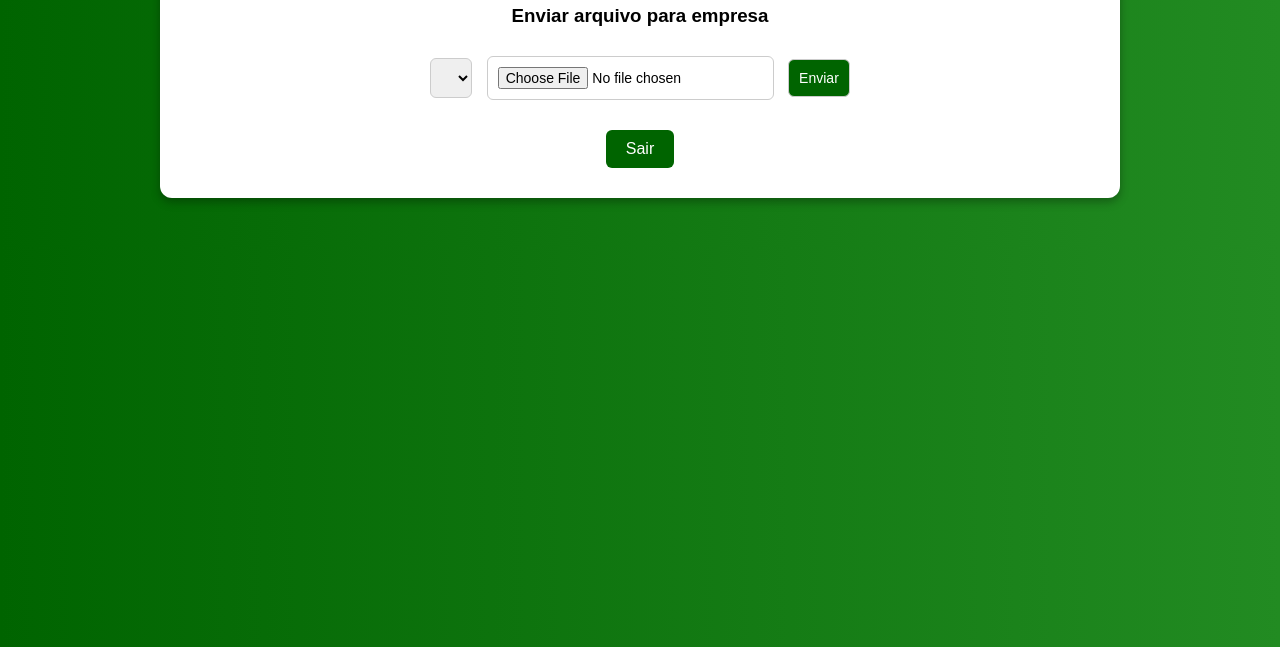
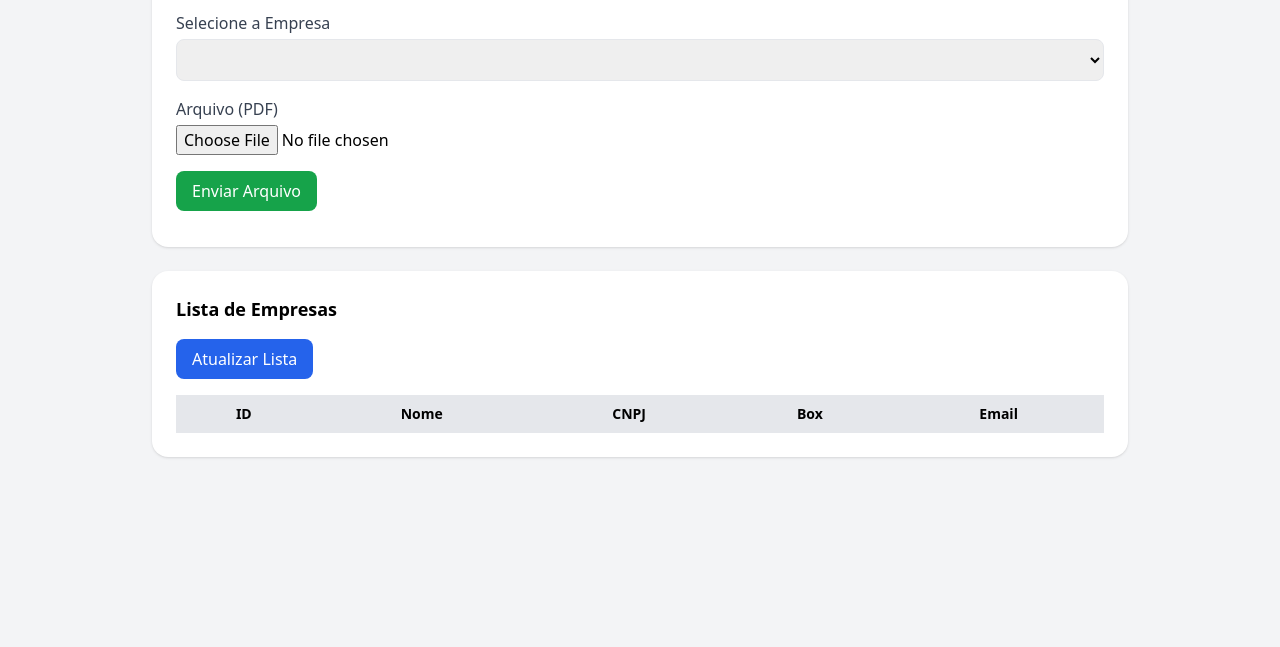
Before and after one commit to santafe102025-oss/projetoceasa, a website: page public/admin.html in a window 1280 px wide. Shown: the part 153-800 px from the top of the page. Drawn offline with nearby package versions, Linux system fonts and the light colour scheme; no server answers.

Commit message:
Adicionado login de administrador CEASA

```diff
--- /dev/null
+++ b/public/admin-login.html
@@ -0,0 +1,50 @@
+<!DOCTYPE html>
+<html lang="pt-BR">
+<head>
+  <meta charset="UTF-8" />
+  <meta name="viewport" content="width=device-width, initial-scale=1.0" />
+  <title>Login Administrador - CEASA</title>
+  <script src="https://cdn.tailwindcss.com"></script>
+</head>
+<body class="bg-gray-100 flex items-center justify-center h-screen">
+
+  <div class="bg-white p-8 rounded-2xl shadow-lg w-full max-w-md">
+    <h1 class="text-2xl font-bold text-center text-gray-800 mb-6">Login Administrador</h1>
+
+    <form action="/login" method="POST" class="space-y-4">
+      <div>
+        <label class="block text-gray-700 mb-1">Email</label>
+        <input
+          type="email"
+          name="email"
+          required
+          placeholder="admin@ceasa.com"
+          class="w-full border rounded-lg px-3 py-2 focus:outline-none focus:ring-2 focus:ring-blue-500"
+        />
+      </div>
+
+      <div>
+        <label class="block text-gray-700 mb-1">Senha</label>
+        <input
+          type="password"
+          name="senha"
+          required
+          placeholder="Digite a senha"
+          class="w-full border rounded-lg px-3 py-2 focus:outline-none focus:ring-2 focus:ring-blue-500"
+        />
+      </div>
+
+      <button
+        type="submit"
+        class="w-full bg-blue-600 text-white py-2 rounded-lg hover:bg-blue-700 transition">
+        Entrar
+      </button>
+    </form>
+
+    <p class="text-center text-sm text-gray-500 mt-6">
+      <a href="/login" class="text-blue-600 hover:underline">Login de Empresas</a>
+    </p>
+  </div>
+
+</body>
+</html>
--- a/public/admin.html
+++ b/public/admin.html
@@ -2,110 +2,120 @@
 <html lang="pt-BR">
 <head>
   <meta charset="UTF-8">
-  <title>Painel do Administrador</title>
-  <script src="/config.js"></script>
-  <style>
-    body {
-      font-family: Arial, sans-serif;
-      background: linear-gradient(to right, #006400, #228B22);
-      color: white;
-      text-align: center;
-      margin: 0;
-      padding: 0;
-    }
-    .container {
-      max-width: 900px;
-      margin: 50px auto;
-      background: white;
-      color: black;
-      border-radius: 12px;
-      padding: 30px;
-      box-shadow: 0 4px 10px rgba(0,0,0,0.3);
-    }
-    h1 {
-      color: #006400;
-      margin-bottom: 20px;
-    }
-    select, input, button {
-      margin: 10px 5px;
-      padding: 10px;
-      font-size: 14px;
-      border-radius: 6px;
-      border: 1px solid #ccc;
-    }
-    button {
-      background: #006400;
-      color: white;
-      cursor: pointer;
-    }
-    button:hover {
-      background: #228B22;
-    }
-    .btn-sair {
-      display: inline-block;
-      margin-top: 20px;
-      padding: 10px 20px;
-      background: #006400;
-      color: white;
-      border: none;
-      border-radius: 6px;
-      cursor: pointer;
-      font-size: 16px;
-      text-decoration: none;
-    }
-    .btn-sair:hover {
-      background: #228B22;
-    }
-  </style>
+  <title>Painel Administrador - CEASA</title>
+  <script src="https://cdn.tailwindcss.com"></script>
 </head>
-<body>
-  <div class="container">
-    <h1>Painel do Administrador</h1>
+<body class="bg-gray-100 min-h-screen">
 
-    <h3>Enviar arquivo para empresa</h3>
-    <form id="uploadForm">
-      <select id="empresaSelect" required></select>
-      <input type="file" id="arquivo" required>
-      <button type="submit">Enviar</button>
-    </form>
+  <!-- Navbar -->
+  <nav class="bg-green-700 text-white p-4 flex justify-between items-center shadow">
+    <h1 class="text-xl font-bold">Painel do Administrador - CEASA</h1>
+    <a href="/logout" class="bg-red-500 px-4 py-2 rounded-lg hover:bg-red-600">Sair</a>
+  </nav>
 
-    <a href="/logout" class="btn-sair">Sair</a>
-  </div>
+  <main class="p-6 max-w-5xl mx-auto space-y-6">
+
+    <!-- Upload de Arquivos -->
+    <section class="bg-white p-6 rounded-2xl shadow">
+      <h2 class="text-lg font-semibold mb-4">Enviar Arquivo para Empresa</h2>
+      <form id="uploadForm" class="space-y-4">
+        <div>
+          <label class="block text-gray-700 mb-1">Selecione a Empresa</label>
+          <select id="empresaSelect" required class="w-full border rounded-lg px-3 py-2"></select>
+        </div>
+        <div>
+          <label class="block text-gray-700 mb-1">Arquivo (PDF)</label>
+          <input type="file" id="arquivo" accept="application/pdf" required class="w-full">
+        </div>
+        <button type="submit" class="bg-green-600 text-white px-4 py-2 rounded-lg hover:bg-green-700">
+          Enviar Arquivo
+        </button>
+      </form>
+      <p id="uploadMsg" class="text-sm mt-3"></p>
+    </section>
+
+    <!-- Lista de Empresas -->
+    <section class="bg-white p-6 rounded-2xl shadow">
+      <h2 class="text-lg font-semibold mb-4">Lista de Empresas</h2>
+      <button
+        onclick="carregarEmpresas()"
+        class="bg-blue-600 text-white px-4 py-2 rounded-lg hover:bg-blue-700 mb-4">
+        Atualizar Lista
+      </button>
+      <table class="w-full border text-sm">
+        <thead class="bg-gray-200">
+          <tr>
+            <th class="border px-3 py-2">ID</th>
+            <th class="border px-3 py-2">Nome</th>
+            <th class="border px-3 py-2">CNPJ</th>
+            <th class="border px-3 py-2">Box</th>
+            <th class="border px-3 py-2">Email</th>
+          </tr>
+        </thead>
+        <tbody id="tabelaEmpresas"></tbody>
+      </table>
+    </section>
+  </main>
 
   <script>
+    // Carregar empresas no select e na tabela
     async function carregarEmpresas() {
-      const res = await fetch('/empresas.json'); // você pode criar essa rota para listar empresas
+      const res = await fetch('/empresas');
       const empresas = await res.json();
+
+      // Preencher select
       const select = document.getElementById('empresaSelect');
+      select.innerHTML = "";
       empresas.forEach(e => {
         const option = document.createElement('option');
         option.value = e.id;
         option.textContent = `${e.nome} - CNPJ: ${e.cnpj} - Box: ${e.box}`;
         select.appendChild(option);
       });
+
+      // Preencher tabela
+      const tabela = document.getElementById('tabelaEmpresas');
+      tabela.innerHTML = "";
+      empresas.forEach(e => {
+        tabela.innerHTML += `
+          <tr>
+            <td class="border px-3 py-2">${e.id}</td>
+            <td class="border px-3 py-2">${e.nome}</td>
+            <td class="border px-3 py-2">${e.cnpj}</td>
+            <td class="border px-3 py-2">${e.box}</td>
+            <td class="border px-3 py-2">${e.email}</td>
+          </tr>
+        `;
+      });
     }
     carregarEmpresas();
 
+    // Upload de arquivo
     document.getElementById('uploadForm').addEventListener('submit', async (e) => {
       e.preventDefault();
       const empresaId = document.getElementById('empresaSelect').value;
       const file = document.getElementById('arquivo').files[0];
+      if (!file) {
+        alert('Selecione um arquivo PDF.');
+        return;
+      }
       const reader = new FileReader();
       reader.onload = async () => {
         const conteudoBase64 = reader.result.split(',')[1];
-        await fetch('/upload', {
+        const resp = await fetch(`/upload/${empresaId}`, {
           method: 'POST',
           headers: { 'Content-Type': 'application/json' },
           body: JSON.stringify({
-            empresaId,
             nomeArquivo: file.name,
             conteudo: conteudoBase64
           })
         });
-        alert('Arquivo enviado com sucesso!');
+        const msg = await resp.text();
+        document.getElementById('uploadMsg').innerText = msg;
       };
       reader.readAsDataURL(file);
     });
   </script>
+
 </body>
 </html>
```
Also changed, not shown: index.js (+73 -28 lines).
